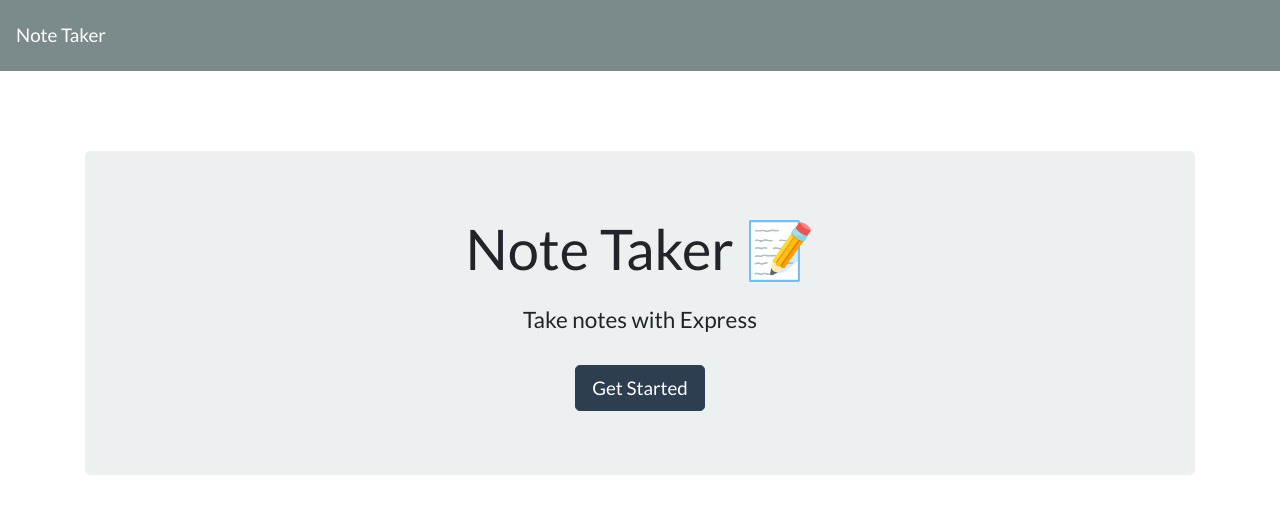
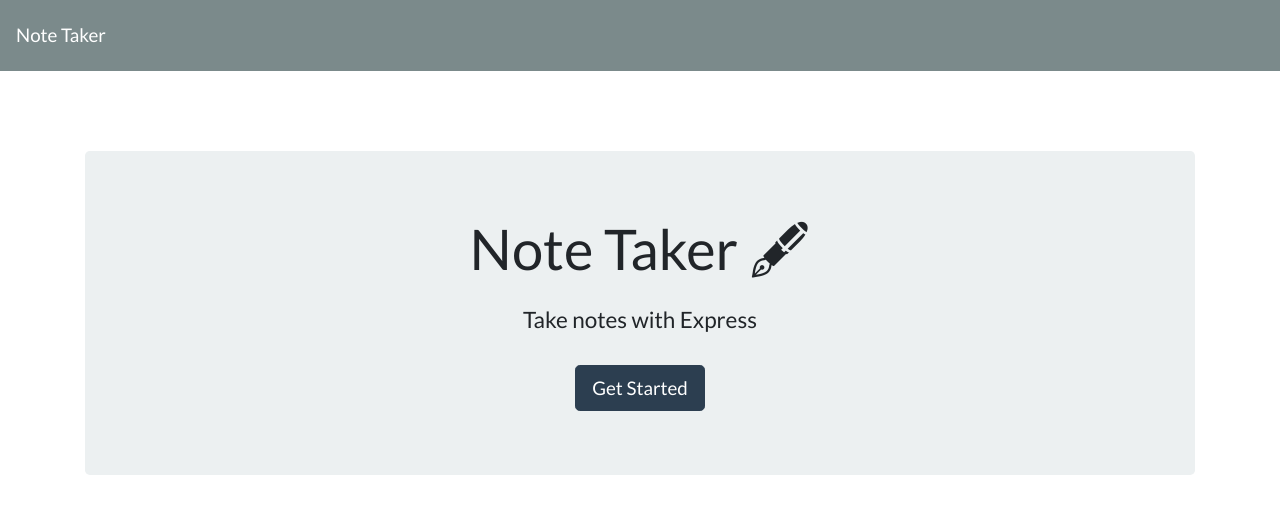
Before and after one commit to RandolphRichard/note-taker, a website: page public/index.html in a window 1280 px wide. Drawn offline with nearby package versions, Linux system fonts and the light colour scheme; no server answers.

Commit message:
doing some small adjustments

```diff
--- a/public/index.html
+++ b/public/index.html
@@ -16,7 +16,7 @@
   </nav>
   <div class="container">
     <div style="margin-top: 80px;" class="jumbotron text-center">
-      <h1 class="display-4">Note Taker <span role="img" aria-label="Memo">📝</span></h1>
+      <h1 class="display-4">Note Taker <span role="img" aria-label="Memo">🖋</span></h1>
       <h4 class="mt-4">Take notes with Express</h4>
       <a class="btn btn-primary btn-lg mt-4" href="/notes" role="button">Get Started</a>
     </div>
```
Also changed, not shown: README.md.
